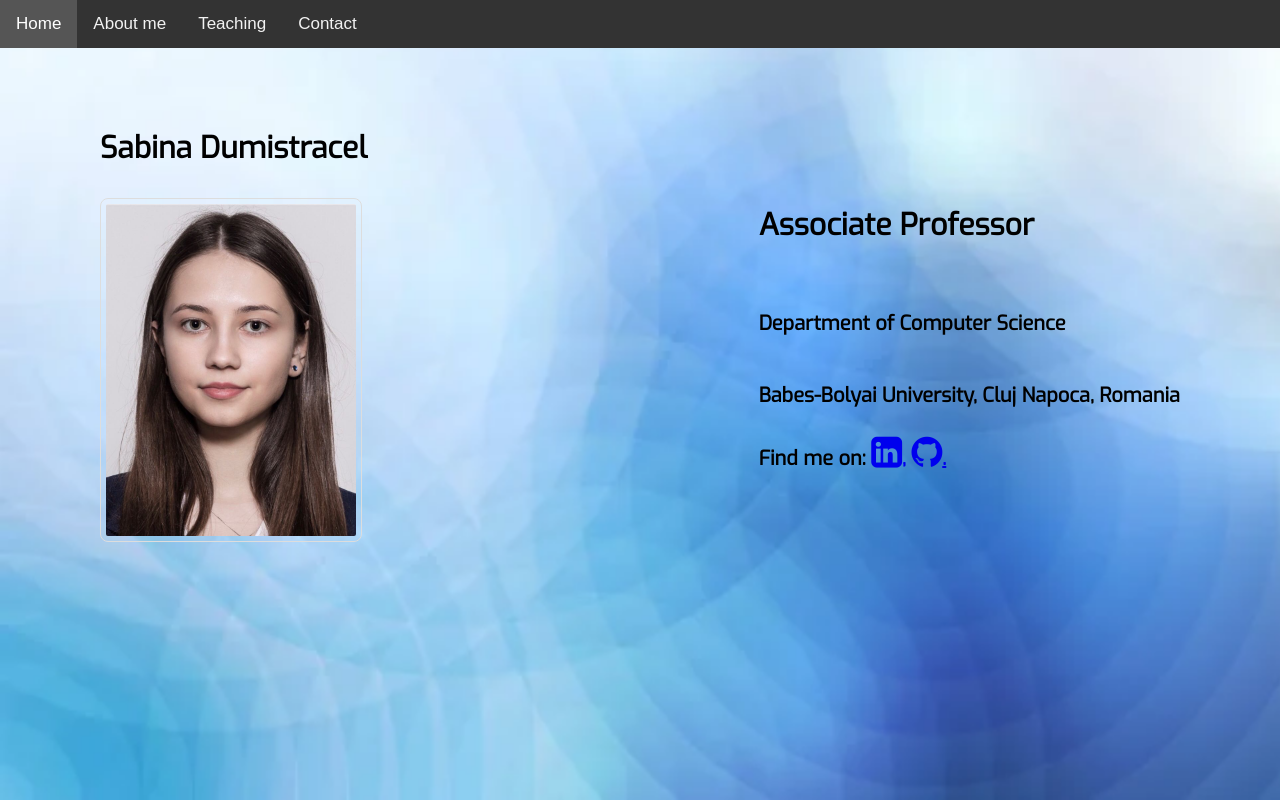
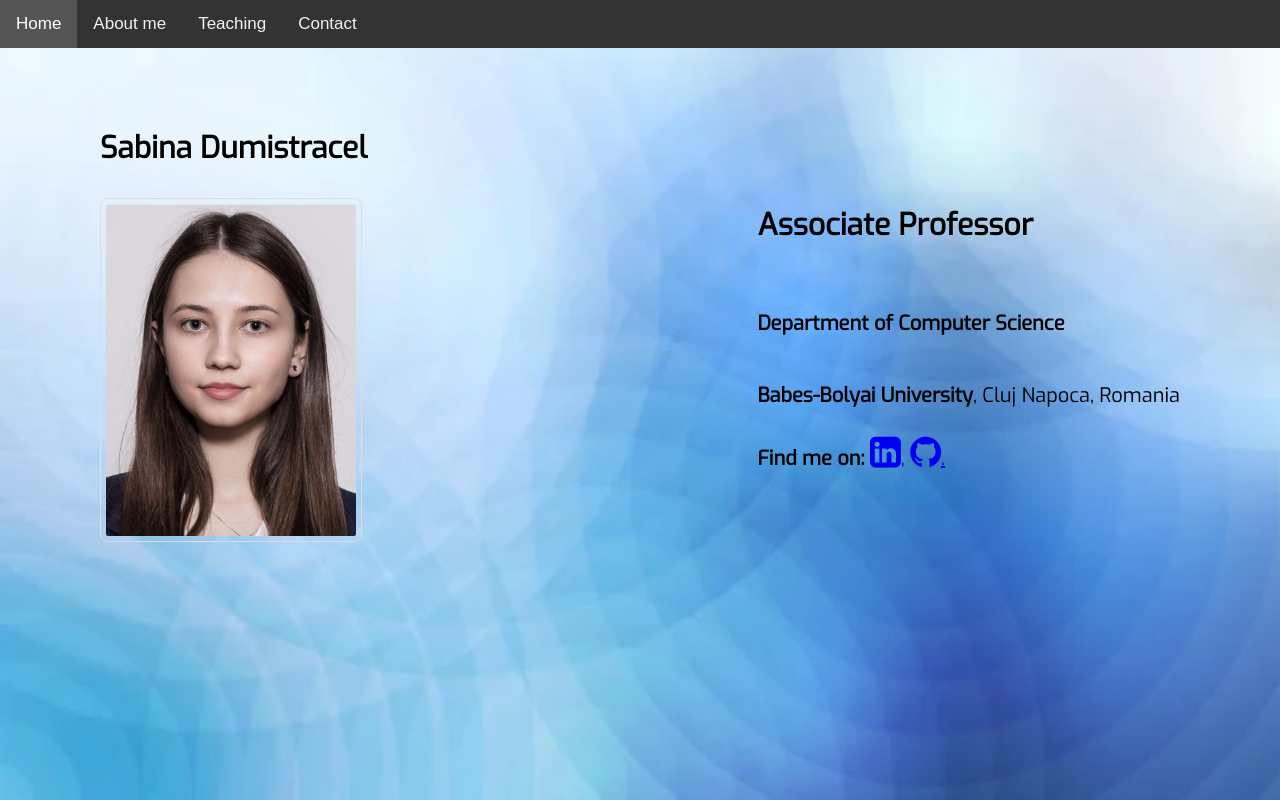
Before and after one commit to SabinaSW19/SabinaSW19.github.io, a plain HTML site: page index.html in a window 1280 px wide. Drawn offline with Linux system fonts and the light colour scheme; a web font is replaced by a local one.

Commit message:
html validator

```diff
--- a/index.html
+++ b/index.html
@@ -24,10 +24,10 @@
         <div class="container">
             <img src="eu.jpg" alt="teacher_photo">
             <ul class="downnav">
-                <li class="associate_prof"><b>Associate Professor<b><br><br></li>
+                <li class="associate_prof"><b>Associate Professor</b><br><br></li>
                 <li><a class="black" href="http://www.cs.ubbcluj.ro/" target="_blank">Department of Computer Science</a><br><br></li>
                 <li><a class="black" href="https://www.ubbcluj.ro/ro/" target="_blank">Babes-Bolyai University</a>, Cluj Napoca, Romania</li>
-				<li><p><b>Find me on:</b> <a href="https://www.linkedin.com/in/sabina-dumistracel-924048202/"><i class="fa fa-linkedin-square" style='font-size:36px'></i>,</a> <a href="https://github.com/SabinaSW19"><i class="fa fa-github" href="https://www.linkedin.com/in/sabina-dumistracel-924048202/" style="font-size:36px"></i>.</a></p></li>
+				<li><p><b>Find me on:</b> <a href="https://www.linkedin.com/in/sabina-dumistracel-924048202/"><i class="fa fa-linkedin-square" style='font-size:36px'></i>,</a> <a href="https://github.com/SabinaSW19"><i class="fa fa-github" style="font-size:36px"></i>.</a></p></li>
             </ul>
         </div>
     </div>
```
Also changed, not shown: about_me.html (+1 -1 lines).
